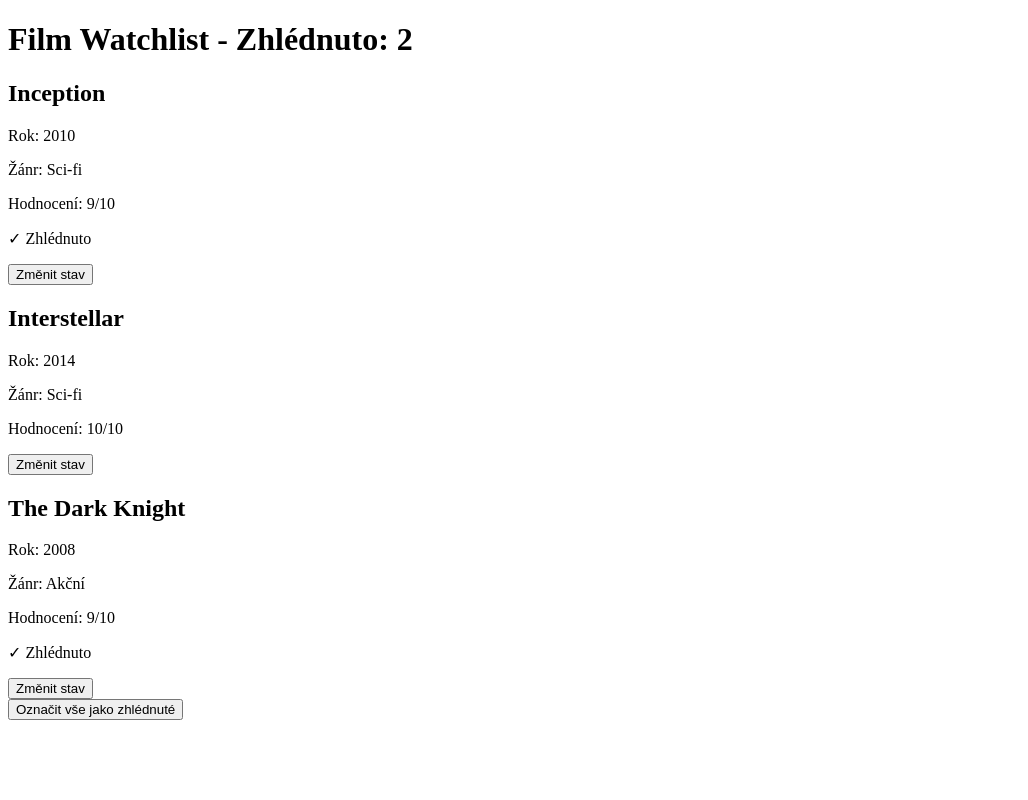
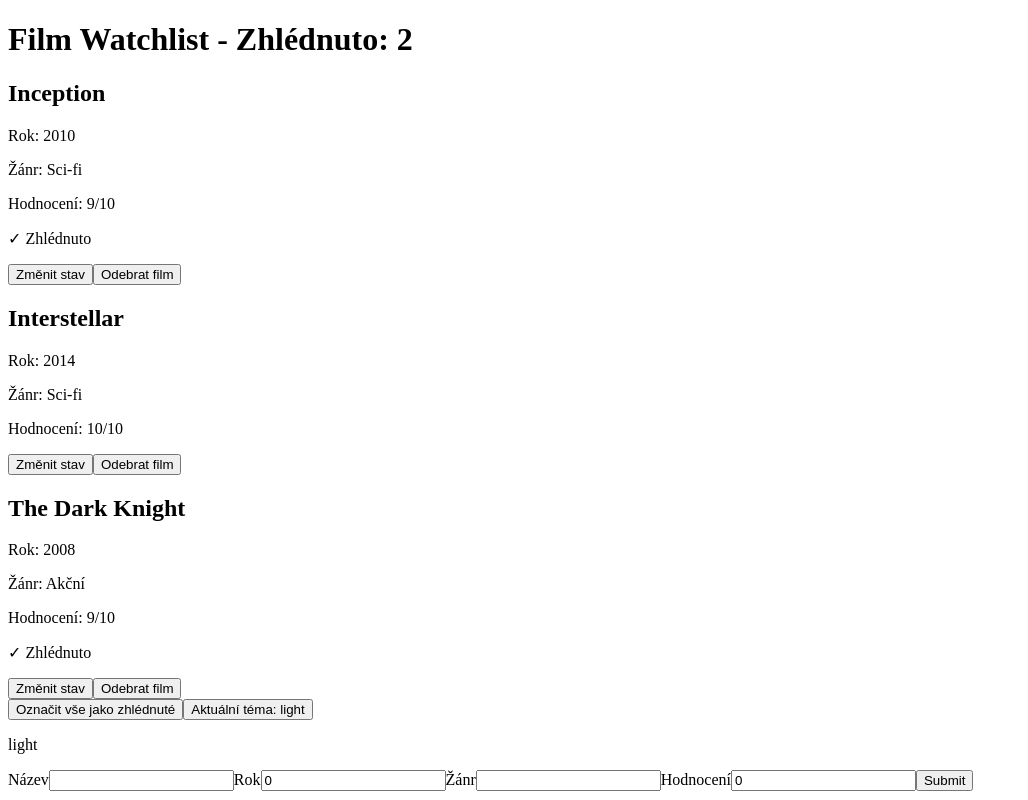
Before and after one commit to Mikulas-code/4IT427_bilm18, a React (Vite) app: page / in a window 1280 px wide. Shown: the whole page, without its empty margins (0-1028 px from the left). Built offline with nearby package versions, Linux system fonts and the light colour scheme.

Commit message:
feat: Úkol 3 – useContext

```diff
--- a/package.json
+++ b/package.json
@@ -10,6 +10,7 @@
     "preview": "vite preview"
   },
   "dependencies": {
+    "@tanstack/react-query": "^5.100.11",
     "react": "^19.2.6",
     "react-dom": "^19.2.6"
   },
--- a/src/App.tsx
+++ b/src/App.tsx
@@ -1,34 +1,37 @@
 import { useState } from 'react';
 import FilmCard from './components/FilmCard';
-import type { Film } from './types';
-import { useWatchList } from './hooks/useWatchList';
+import type { Film } from './types/Film';
+import { ThemeButton } from './components/ThemeButton';
+import { Komponenta } from './components/Komponenta';
+import { useWatchList } from './context/WatchListContext';
+import { FilmForm } from './components/FilmForm';
 
-
-const initialFilms = [
-  { title: "Inception", year: 2010, genre: "Sci-fi", rating: 9, watched: true },
-  { title: "Interstellar", year: 2014, genre: "Sci-fi", rating: 10, watched: false },
-  { title: "The Dark Knight", year: 2008, genre: "Akční", rating: 9, watched: true },
-];
 
 function App() {
 
-  const { films, handleToggleWatched, handleMarkAllWatched } = useWatchList(initialFilms);
+const { films, addFilm, removeFilm, toggleWatched, markAllAsWatched } = useWatchList()
 
   return (
     <main>
       <h1>Film Watchlist - Zhlédnuto: {films.filter((film) => film.watched).length}</h1>
       {films.map((film) => (
         <FilmCard
-          key={film.title}
+          key={film.id}
+          id={film.id}
           title={film.title}
           year={film.year}
           genre={film.genre}
           rating={film.rating}
           watched={film.watched}
-          onToggleWatched={handleToggleWatched}
+          onToggleWatched={toggleWatched}
+          onRemove={removeFilm}
         />
       ))}
-      <button onClick={handleMarkAllWatched}>Označit vše jako zhlédnuté</button>
+      <button onClick={markAllAsWatched}>Označit vše jako zhlédnuté</button>
+      <ThemeButton></ThemeButton>
+      <Komponenta></Komponenta>
+
+      <FilmForm onAddFilm={addFilm}></FilmForm>
     </main>
   );
 }
--- a/src/components/FilmCard.tsx
+++ b/src/components/FilmCard.tsx
@@ -1,31 +1,36 @@
 interface FilmCardProps {
+  id: string;
   title: string;
   year: number;
   genre: string;
   rating: number;
   watched: boolean;
-    onToggleWatched: (title: string) => void
+  onToggleWatched: (id: string) => void;
+   onRemove: (id: string) => void;
 }
 
- export default function FilmCard ({
+export default function FilmCard({
+  id,
   title,
   year,
   genre,
   rating,
   watched,
-    onToggleWatched}:FilmCardProps){
-    const isRatingValid = rating >=1 && rating<=10;
+  onToggleWatched,
+  onRemove,
+}: FilmCardProps) {
+  const isRatingValid = rating >= 1 && rating <= 10;
 
-
-    return(
+  return (
     <div>
       <h2>{title}</h2>
 
       <p>Rok: {year}</p>
       <p>Žánr: {genre}</p>
-            <p>Hodnocení: {isRatingValid ? rating : "Neplatne hodnoceni"}/10</p>
-            <p>{watched && "✓ Zhlédnuto"}</p>
-            <button onClick={()=> onToggleWatched(title)}>Změnit stav</button>
+      <p>Hodnocení: {isRatingValid ? rating : 'Neplatne hodnoceni'}/10</p>
+      <p>{watched && '✓ Zhlédnuto'}</p>
+      <button onClick={() => onToggleWatched(id)}>Změnit stav</button>
+      <button onClick={()=> onRemove(id)}>Odebrat film</button>
     </div>
-    )
+  );
 }
--- /dev/null
+++ b/src/components/FilmForm.tsx
@@ -0,0 +1,42 @@
+import { type Film } from '@/types/Film';
+import { use, useState } from 'react';
+
+export interface FilmFormProps {
+  onAddFilm: (film: Film) => void; // ← funkci pro přidání
+}
+
+export function FilmForm({ onAddFilm }: FilmFormProps) {
+  const [title, setTitle] = useState('');
+  const [year, setYear] = useState(0);
+  const [genre, setGenre] = useState('');
+  const [rating, setRating] = useState(0);
+
+  function handleSubmit() {
+    const newId = crypto.randomUUID(); // ← chyběly závorky
+    onAddFilm({ id: newId, title, year, genre, rating, watched: false });
+
+    // vymaž formulář
+    setTitle('');
+    setYear(0);
+    setGenre('');
+    setRating(0);
+  }
+
+  return (
+    <div>
+        <label>Název</label>
+      <input value={title} onChange={(e) => setTitle(e.target.value)} />
+
+      <label>Rok</label>
+      <input value={year} onChange={(e) => setYear(Number(e.target.value))} />
+
+      <label>Žánr</label>
+      <input value={genre} onChange={(e) => setGenre(e.target.value)} />
+
+      <label>Hodnocení</label>
+      <input value={rating} onChange={(e) => setRating(Number(e.target.value))} />
+
+      <button onClick={handleSubmit}>Submit</button>
+    </div>
+  );
+}
--- /dev/null
+++ b/src/components/Komponenta.tsx
@@ -0,0 +1,8 @@
+import { ThemeContext } from "@/context/ThemeContext";
+import { useContext } from "react";
+
+export function Komponenta(){
+
+    const { theme, toggle } = useContext(ThemeContext);
+    return <p>{theme}</p>
+}
--- /dev/null
+++ b/src/components/ThemeButton.tsx
@@ -0,0 +1,8 @@
+import { useContext } from "react";
+import type { ThemeContextType } from "@/context/ThemeContext";
+import { ThemeContext } from "@/context/ThemeContext";
+
+export function ThemeButton() {
+  const { theme, toggle } = useContext(ThemeContext);
+  return <button onClick={toggle}>Aktuální téma: {theme}</button>;
+}
--- /dev/null
+++ b/src/context/ThemeContext.tsx
@@ -0,0 +1,19 @@
+import { createContext } from "react";
+import type { ReactNode } from "react";
+import { useState } from "react";
+
+export type ThemeContextType = { theme: 'light' | 'dark'; toggle: () => void };
+
+export const ThemeContext = createContext<ThemeContextType>({ theme: 'light', toggle: () => {} });
+
+export function ThemeProvider({ children }: { children: ReactNode }) {
+  const [theme, setTheme] = useState<'light' | 'dark'>('light');
+  const toggle = () => setTheme((t) => t === 'light' ? 'dark' : 'light');
+
+  return (
+    <ThemeContext.Provider value={{ theme, toggle }}>
+      {children}
+    </ThemeContext.Provider>
+  );
+
+}
--- /dev/null
+++ b/src/context/WatchListContext.tsx
@@ -0,0 +1,60 @@
+import { type Film } from '@/types/Film';
+import { createContext, useContext, useState } from 'react';
+import type { ReactNode } from 'react';
+
+interface WatchlistContextType {
+  films: Film[];
+  addFilm: (film: Film) => void;
+  removeFilm: (id: string) => void;
+  toggleWatched: (id: string) => void;
+  markAllAsWatched: () => void;
+}
+
+export const WatchlistContext = createContext<WatchlistContextType>({
+  films: [],
+  addFilm: () => {},
+  removeFilm: () => {},
+  toggleWatched: () => {},
+  markAllAsWatched: () => {},
+});
+
+export function WatchlistProvider({ children }: { children: ReactNode }) {
+  const [films, setFilms] = useState<Film[]>([
+    { id: '1', title: 'Inception', year: 2010, genre: 'Sci-fi', rating: 9, watched: true },
+    { id: '2', title: 'Interstellar', year: 2014, genre: 'Sci-fi', rating: 10, watched: false },
+    { id: '3', title: 'The Dark Knight', year: 2008, genre: 'Akční', rating: 9, watched: true },
+  ]);
+
+  const addFilm = (newFilm: Film) => {
+    setFilms([...films, newFilm]);
+  };
+
+  const removeFilm = (id: string) => {
+    setFilms(films.filter((film) => film.id !== id));
+  };
+
+  const toggleWatched = (id: string)=>{
+    setFilms(films.map((film) =>{
+      if(film.id === id){
+        return { ...film, watched: !film.watched }
+      }
+      else return film;
+    }))
+  }
+
+  const markAllAsWatched = ()=>{
+    setFilms(films.map((film)=>{
+      return { ...film, watched: true}
+    }))
+  }
+
+  return (
+    <WatchlistContext.Provider value={{films, addFilm, removeFilm, toggleWatched, markAllAsWatched}}>
+      {children}
+    </WatchlistContext.Provider>
+  )
+}
+
+export function useWatchList(){
+    return useContext(WatchlistContext);
+}
--- a/src/hooks/useWatchList.ts
+++ /dev/null
@@ -1,31 +0,0 @@
-import { useState } from 'react';
-import type { Film } from '../types';
-import { useEffect } from 'react';
-
-export function useWatchList(initialFilms: Film[]) {
-  const [films, setFilms] = useState<Film[]>(initialFilms);
-
-  const handleToggleWatched = (title: string) => {
-    setFilms(
-      films.map((film) => {
-        if (film.title === title) {
-          return { ...film, watched: !film.watched };
-        } else {
-          return film;
-        }
-      })
-    );
-  };
-
-  useEffect(() => {
-    const watched = films.filter((film) => film.watched).length;
-    const total = films.length;
-    document.title = `Watchlist (${watched} / ${total} zhlédnuto)`;
-  }, [films]);
-
-  const handleMarkAllWatched = () => {
-    setFilms(films.map((film) => ({ ...film, watched: true })));
-  };
-
-  return { films, handleToggleWatched, handleMarkAllWatched };
-}
--- a/src/main.tsx
+++ b/src/main.tsx
@@ -1,9 +1,16 @@
 import { StrictMode } from 'react'
 import { createRoot } from 'react-dom/client'
 import App from './App.tsx'
+import { ThemeProvider } from './context/ThemeContext.tsx'
+import { WatchlistProvider } from './context/WatchListContext.tsx'
+
 
 createRoot(document.getElementById('root')!).render(
   <StrictMode>
-    <App />
+    <WatchlistProvider>
+    <ThemeProvider>
+        <App />
+    </ThemeProvider>
+    </WatchlistProvider>
   </StrictMode>,
 )
--- a/src/types/index.tsx
+++ b/src/types/Film.ts
@@ -1,4 +1,5 @@
 export interface Film {
+  id: string;
   title: string;
   year: number;
   genre: string;
```
Also changed, not shown: 1 other file (tests, documents, lock files or other folders). Lines whose indentation alone changed are shown as unchanged.
